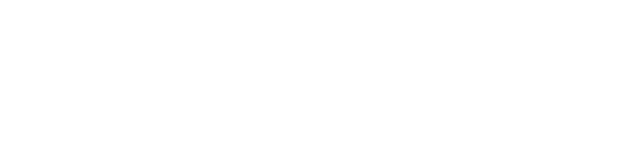
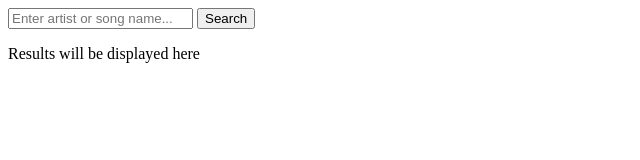
Before and after one commit to GabeValdivia/lyrics-search, a plain HTML site: page index.html in a window 1280 px wide. Shown: the whole page, without its empty margins (0-640 px from the left). Drawn offline with Linux system fonts and the light colour scheme.

Commit message:
Write HTML needed for lyrics search app

```diff
--- a/index.html
+++ b/index.html
@@ -9,6 +9,18 @@
 
 </head>
 <body>
+	<header>
+		<form id="form">
+			<input type="text" id="search" placeholder="Enter artist or song name...">
+			<button>Search</button>
+		</form>
+	</header>
+
+	<div id="result" class="container">
+		<p>Results will be displayed here</p>
+	</div>
+
+	<div id="more" class="container centered"></div>
 
 	<script src="script.js"></script>
 </body>
```
